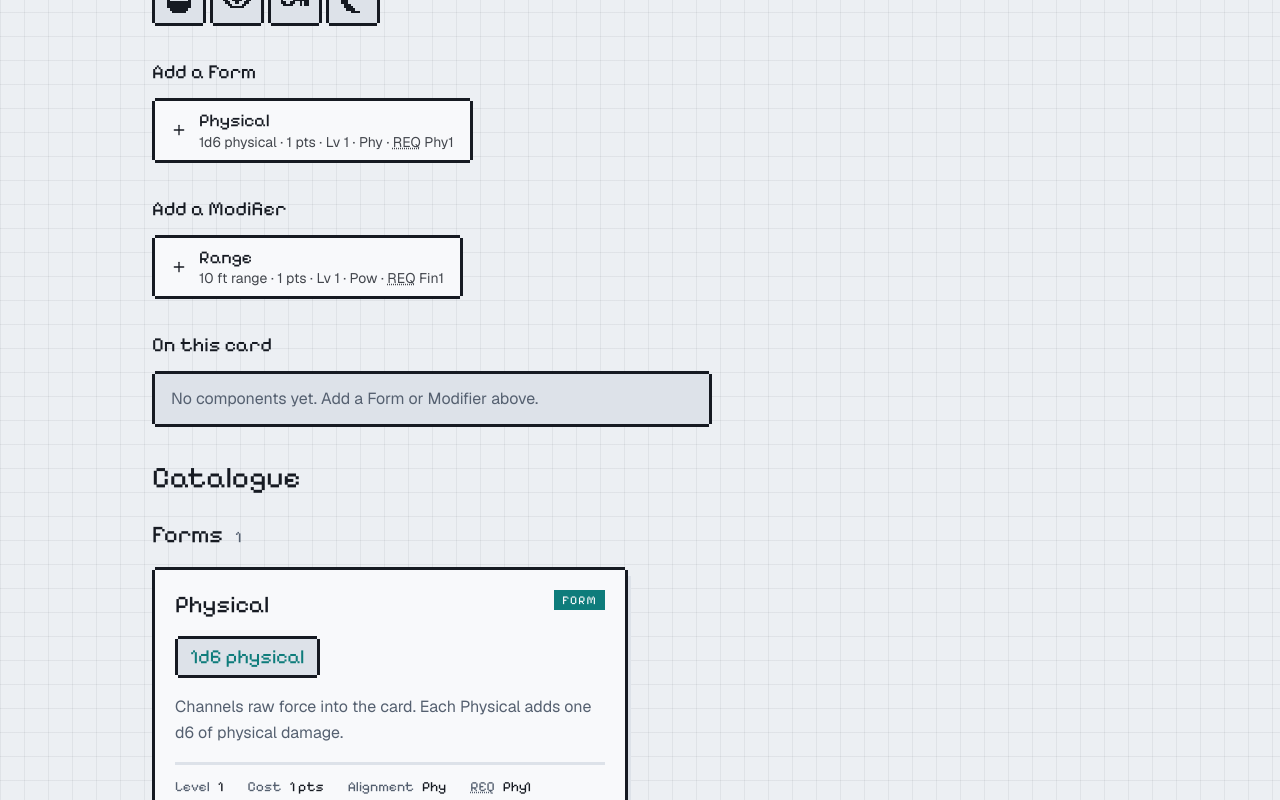
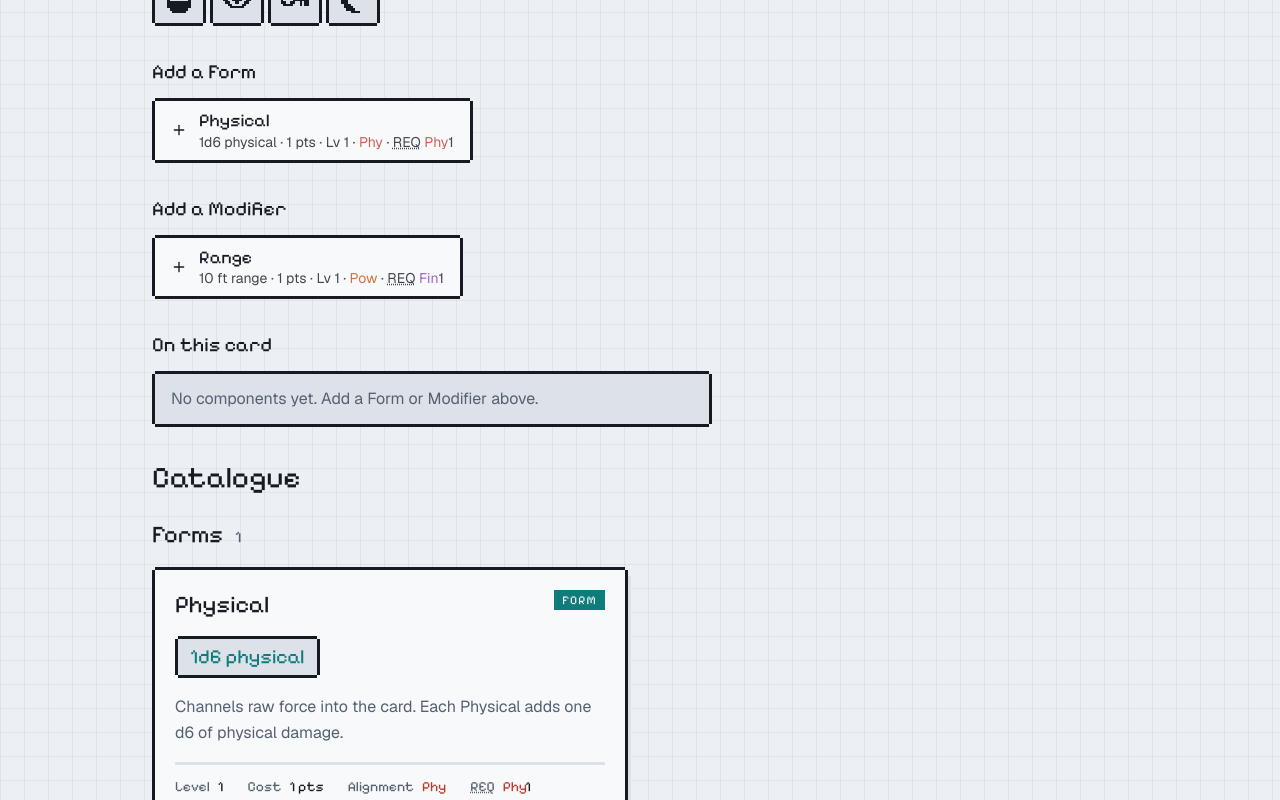
Before and after one commit to Kyallface/Towers-RPG-Beta, a Next.js app: page /cards/new in a window 1280 px wide. Shown: the part 1140-1940 px from the top of the page. Built offline with nearby package versions, Linux system fonts and the light colour scheme.

Commit message:
Colour stat names on cards (#32)

```diff
--- a/app/globals.css
+++ b/app/globals.css
@@ -15,6 +15,11 @@
   --accent: #e0a526;
   --accent-foreground: #161a22;
   --ring: #0e7c7b;
+  --stat-phy: #c0392b;
+  --stat-int: #23843a;
+  --stat-emo: #2563c9;
+  --stat-pow: #c2560f;
+  --stat-fin: #8a3fb0;
   --pixel: 3px;
 }
 
@@ -31,6 +36,11 @@
   --accent: #e0a526;
   --accent-foreground: #12151c;
   --ring: #2ec4b6;
+  --stat-phy: #ff6b5e;
+  --stat-int: #5fd47a;
+  --stat-emo: #6aa8ff;
+  --stat-pow: #ff9f43;
+  --stat-fin: #c58cf0;
 }
 
 @theme inline {
@@ -46,6 +56,11 @@
   --color-accent: var(--accent);
   --color-accent-foreground: var(--accent-foreground);
   --color-ring: var(--ring);
+  --color-stat-phy: var(--stat-phy);
+  --color-stat-int: var(--stat-int);
+  --color-stat-emo: var(--stat-emo);
+  --color-stat-pow: var(--stat-pow);
+  --color-stat-fin: var(--stat-fin);
   --font-sans: var(--font-geist), ui-sans-serif, system-ui, sans-serif;
   --font-pixel: var(--font-pixelify), ui-monospace, monospace;
 }
--- a/components/cards/component-picker.tsx
+++ b/components/cards/component-picker.tsx
@@ -1,6 +1,7 @@
 import { Plus } from 'lucide-react'
 import { formatEffect, formatRequirement } from '@/lib/catalogue/format'
 import type { CatalogueEntry, ComponentType } from '@/lib/catalogue/types'
+import { StatText } from './stat-text'
 
 export function ComponentPicker({
   type,
@@ -31,7 +32,7 @@ export function ComponentPicker({
               <button
                 type="button"
                 onClick={() => onAdd(entry.id, type)}
-                className="pixel-frame m-[3px] flex items-center gap-3 bg-card px-4 py-2 text-left text-card-foreground transition-colors hover:bg-primary hover:text-primary-foreground"
+                className="group pixel-frame m-[3px] flex items-center gap-3 bg-card px-4 py-2 text-left text-card-foreground transition-colors hover:bg-primary hover:text-primary-foreground"
               >
                 <Plus aria-hidden="true" className="size-4 shrink-0" />
                 <span className="flex flex-col">
@@ -41,7 +42,9 @@ export function ComponentPicker({
                   </span>
                   <span className="text-sm opacity-80">
                     {entry.effects.map(formatEffect).join(', ')} · {entry.cost} pts · Lv {entry.level} ·{' '}
-                    {entry.alignment} · <abbr title="Requirement">REQ</abbr> {formatRequirement(entry.requirement)}
+                    <StatText text={entry.alignment} inheritClassName="group-hover:text-current" /> ·{' '}
+                    <abbr title="Requirement">REQ</abbr>{' '}
+                    <StatText text={formatRequirement(entry.requirement)} inheritClassName="group-hover:text-current" />
                   </span>
                 </span>
               </button>
--- a/components/cards/resolved-card.tsx
+++ b/components/cards/resolved-card.tsx
@@ -3,6 +3,7 @@ import { STAT_LABELS } from '@/lib/catalogue/types'
 import { getPixelIcon } from '@/lib/cards/icons'
 import type { CardResolution } from '@/lib/cards/resolve'
 import { PixelIconGlyph } from './pixel-icon'
+import { StatText } from './stat-text'
 
 export function ResolvedCard({
   resolution,
@@ -51,7 +52,9 @@ export function ResolvedCard({
         {description ? (
           <div className="flex flex-col gap-2 border-b-[3px] border-muted pb-4">
             <h4 className="font-pixel text-xs uppercase tracking-widest text-muted-foreground">Description</h4>
-            <p className="whitespace-pre-line text-pretty leading-relaxed">{description}</p>
+            <p className="whitespace-pre-line text-pretty leading-relaxed">
+              <StatText text={description} />
+            </p>
           </div>
         ) : null}
         {resolution.status === 'empty' ? (
@@ -83,7 +86,7 @@ export function ResolvedCard({
             <div className="flex flex-col gap-2 border-t-[3px] border-muted pt-4">
               <h4 className="font-pixel text-xs uppercase tracking-widest text-muted-foreground">Alignment</h4>
               <p className="font-pixel text-2xl text-primary" aria-label={`Alignment ${resolution.alignment.map((stat) => STAT_LABELS[stat]).join(' ')}`}>
-                {formatAlignment(resolution.alignment)}
+                <StatText text={formatAlignment(resolution.alignment)} />
               </p>
             </div>
 
@@ -99,7 +102,7 @@ export function ResolvedCard({
                     key={requirement.stat}
                     className="pixel-frame m-[3px] bg-muted px-3 py-1 font-pixel text-xl text-accent"
                   >
-                    {formatRequirement(requirement)}
+                    <StatText text={formatRequirement(requirement)} />
                   </li>
                 ))}
               </ul>
--- /dev/null
+++ b/components/cards/stat-text.tsx
@@ -0,0 +1,27 @@
+import type { Stat } from '@/lib/catalogue/types'
+import { splitStatWords } from '@/lib/cards/stat-highlight'
+
+const STAT_COLOUR: Readonly<Record<Stat, string>> = {
+  Phy: 'text-stat-phy',
+  Int: 'text-stat-int',
+  Emo: 'text-stat-emo',
+  Pow: 'text-stat-pow',
+  Fin: 'text-stat-fin',
+}
+
+/** Renders text with whole-word stat names (Phys/Phy, Int, Emo, Pow, Fin) in their stat colour. */
+export function StatText({ text, inheritClassName = '' }: { text: string; inheritClassName?: string }) {
+  return (
+    <>
+      {splitStatWords(text).map((segment, index) =>
+        segment.kind === 'stat' ? (
+          <span key={index} data-stat={segment.stat} className={`${STAT_COLOUR[segment.stat]} ${inheritClassName}`}>
+            {segment.text}
+          </span>
+        ) : (
+          segment.text
+        ),
+      )}
+    </>
+  )
+}
--- a/components/catalogue/component-tile.tsx
+++ b/components/catalogue/component-tile.tsx
@@ -1,5 +1,6 @@
 import { formatEffect, formatRequirement } from '@/lib/catalogue/format'
 import type { CatalogueEntry } from '@/lib/catalogue/types'
+import { StatText } from '@/components/cards/stat-text'
 
 const TYPE_BADGE = {
   Form: 'bg-primary text-primary-foreground',
@@ -29,7 +30,9 @@ export function ComponentTile({ entry }: { entry: CatalogueEntry }) {
         ))}
       </ul>
 
-      <p className="leading-relaxed text-muted-foreground text-pretty">{entry.description}</p>
+      <p className="leading-relaxed text-muted-foreground text-pretty">
+        <StatText text={entry.description} />
+      </p>
 
       <footer className="mt-auto flex flex-wrap items-center justify-between gap-3 border-t-[3px] border-muted pt-3">
         <dl className="flex gap-6 font-pixel text-sm">
@@ -43,13 +46,17 @@ export function ComponentTile({ entry }: { entry: CatalogueEntry }) {
           </div>
           <div className="flex gap-2">
             <dt className="text-muted-foreground">Alignment</dt>
-            <dd>{entry.alignment}</dd>
+            <dd>
+              <StatText text={entry.alignment} />
+            </dd>
           </div>
           <div className="flex gap-2">
             <dt className="text-muted-foreground">
               <abbr title="Requirement">REQ</abbr>
             </dt>
-            <dd>{formatRequirement(entry.requirement)}</dd>
+            <dd>
+              <StatText text={formatRequirement(entry.requirement)} />
+            </dd>
           </div>
         </dl>
         {entry.provisional ? (
--- /dev/null
+++ b/lib/cards/stat-highlight.ts
@@ -0,0 +1,29 @@
+import type { Stat } from '@/lib/catalogue/types'
+
+export type StatSegment = { readonly kind: 'text'; readonly text: string } | { readonly kind: 'stat'; readonly text: string; readonly stat: Stat }
+
+const WORD_TO_STAT: Readonly<Record<string, Stat>> = {
+  Phys: 'Phy',
+  Phy: 'Phy',
+  Int: 'Int',
+  Emo: 'Emo',
+  Pow: 'Pow',
+  Fin: 'Fin',
+}
+
+// Letters on either side mean the stat is part of a longer word ("Physical", "Final").
+// Digits and punctuation are allowed so "Phy1" and "Phy-Pow" still highlight.
+const STAT_WORD = /(?<![A-Za-z])(Phys|Phy|Int|Emo|Pow|Fin)(?![A-Za-z])/g
+
+export function splitStatWords(text: string): StatSegment[] {
+  const segments: StatSegment[] = []
+  let cursor = 0
+  for (const match of text.matchAll(STAT_WORD)) {
+    const start = match.index
+    if (start > cursor) segments.push({ kind: 'text', text: text.slice(cursor, start) })
+    segments.push({ kind: 'stat', text: match[0], stat: WORD_TO_STAT[match[0]] })
+    cursor = start + match[0].length
+  }
+  if (cursor < text.length) segments.push({ kind: 'text', text: text.slice(cursor) })
+  return segments
+}
```
Also changed, not shown: 1 other file (tests, documents, lock files or other folders).
